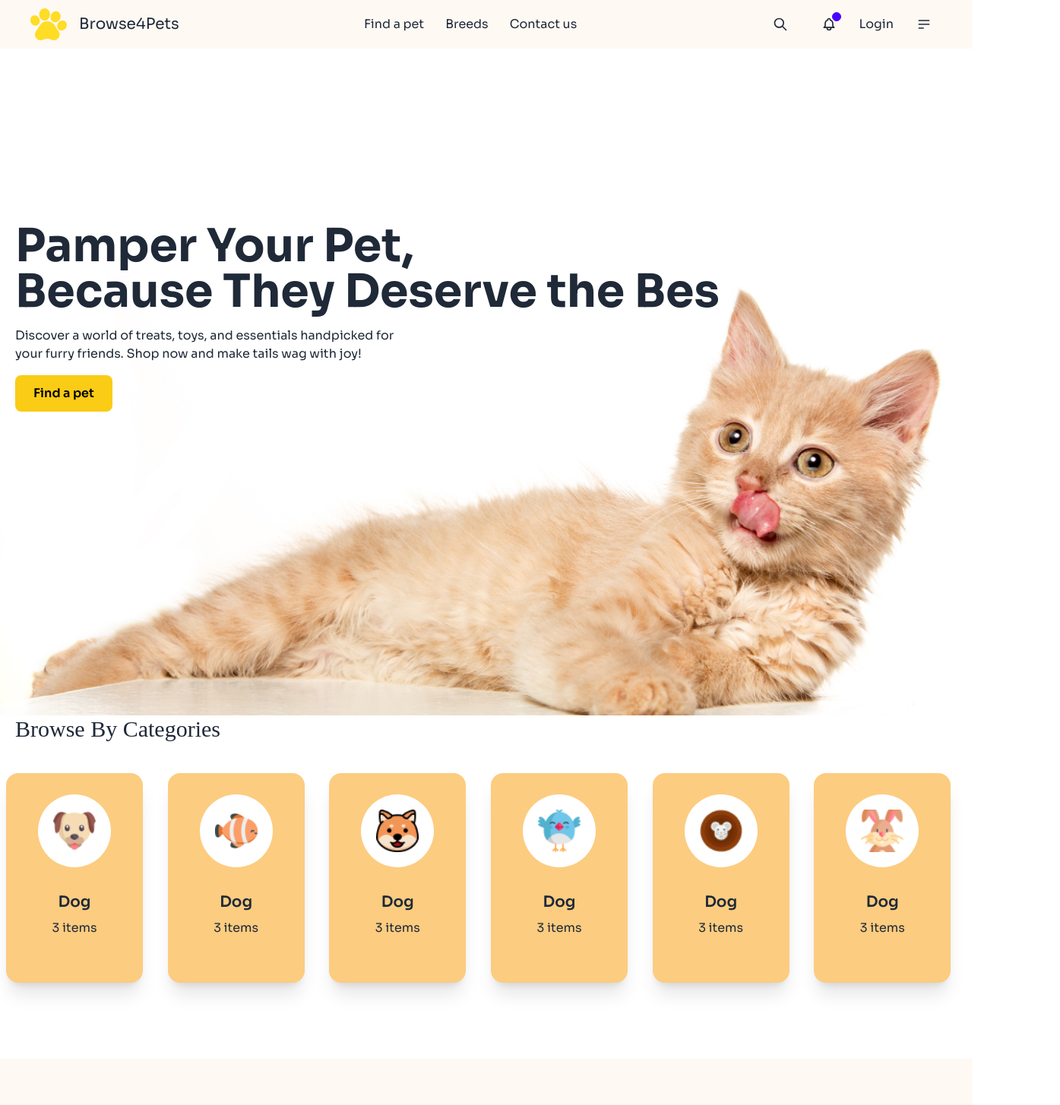
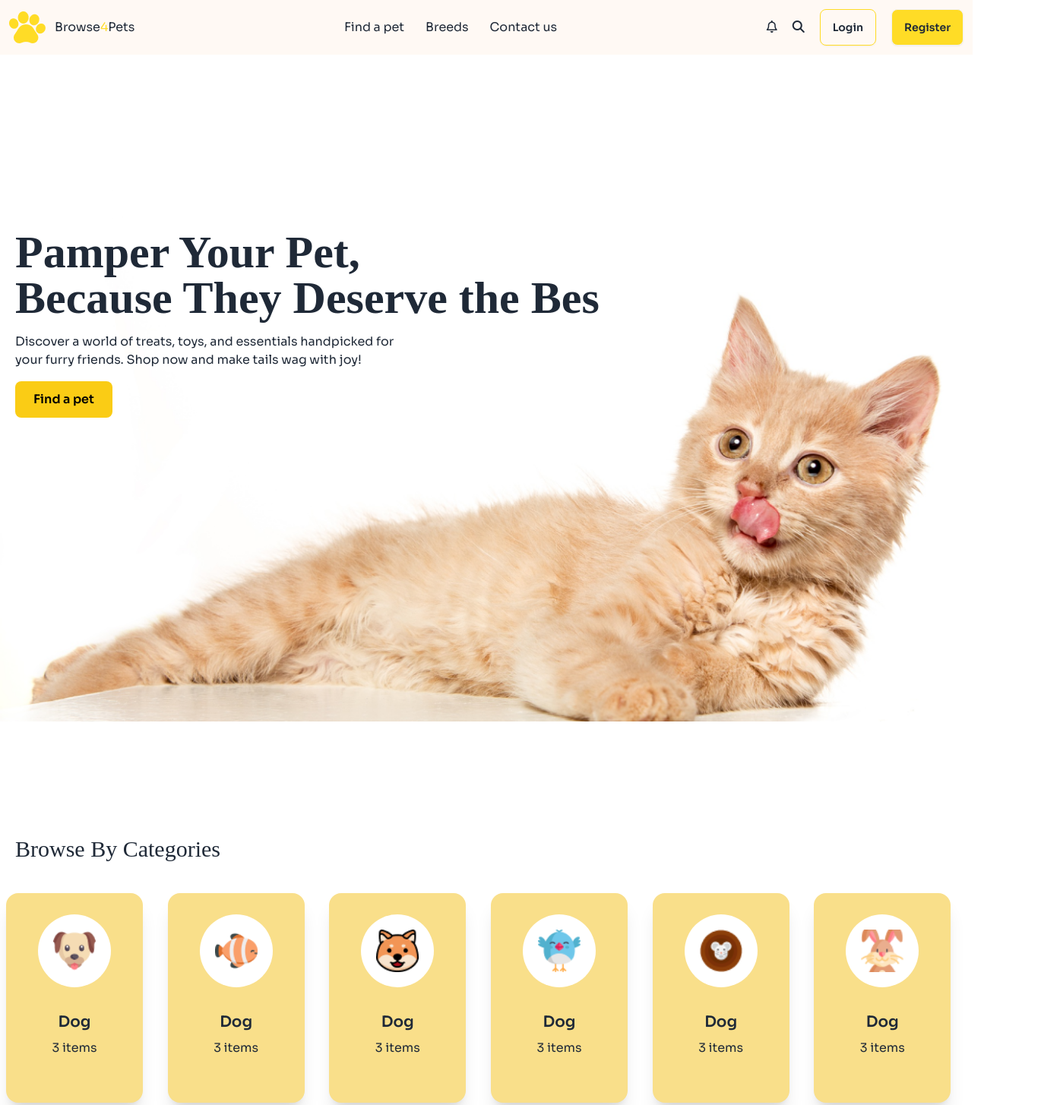
Before and after one commit to naifulnaife/Browse4Pets, a plain HTML site: page index.html in a window 1280 px wide. Shown: the top 1455 px of the page at 76% size, 1395 px wide, since content can reach past the window. Drawn offline with nearby package versions, Linux system fonts and the light colour scheme; a web font is replaced by a local one.

Commit message:
challenge part

```diff
--- a/index.html
+++ b/index.html
@@ -54,156 +54,67 @@
 <body class="sora-normal">
     <header>
         <nav class="bg-[#FFF9F4]">
-            <!-- <div>
-                <div class="container mx-auto navbar bg-base-100 flex justify-evenly">
 
-                    <div>
+          <div class="lg:hidden mx-5 p-3 flex justify-between items-center">
 
             <div>
               <img src="c1-assets/logo-header.png" alt="">
             </div>
             <div>
-                            <div class="navbar-center">
-                                <a class="text-xl" >Browse<span>4</span>Pets
-                                </a>
+              <div class="lg:hidden relative">
+                <input type="checkbox" id="menu-toggle" class="peer hidden">
+                <label for="menu-toggle" class="flex flex-col space-y-1 cursor-pointer">
+                    <span class="block w-6 h-1 bg-gray-700"></span>
+                    <span class="block w-6 h-1 bg-gray-700"></span>
+                    <span class="block w-6 h-1 bg-gray-700"></span>
+                </label>
+                <ul class="absolute top-12 right-0 bg-white shadow-lg rounded-lg p-4 space-y-4 w-40 hidden peer-checked:block">
+                    <li><a href="" class="block text-gray-800 hover:text-yellow-500">Find a pet</a></li>
+                    <li><a href="" class="block text-gray-800 hover:text-yellow-500">Breeds</a></li>
+                    <li><a href="" class="block text-gray-800 hover:text-yellow-500">Contact us</a></li>
+                </ul>
             </div>
             </div>
 
           </div>
-                    <div class="flex gap-7 justify-center">
 
+          <div class="hidden lg:flex justify-between items-center p-3 container mx-auto">
+
+            <div class="flex items-center gap-3">
               <div>
-                            <a href="">Find a pet</a>
+                <img src="c1-assets/logo-header.png" alt="">
               </div>
               <div>
-                            <a href="">Breeds</a>
+                <h1>Browse<span class="text-[#FFDC26]">4</span>Pets</h1>
               </div>
-                        <div>
-                            <a href="">Contact us</a>
           </div>
+
+          <div class="flex gap-7">
+
+            <div><a href="">Find a pet</a></div>
+            <div><a href="">Breeds</a></div>
+            <div><a href="">Contact us</a></div>
 
           </div>
 
-                    <div class="navbar-end">
-                      <button class="btn btn-ghost btn-circle">
-                        <svg
-                          xmlns="http://www.w3.org/2000/svg"
-                          class="h-5 w-5"
-                          fill="none"
-                          viewBox="0 0 24 24"
-                          stroke="currentColor">
-                          <path
-                            stroke-linecap="round"
-                            stroke-linejoin="round"
-                            stroke-width="2"
-                            d="M21 21l-6-6m2-5a7 7 0 11-14 0 7 7 0 0114 0z" />
-                        </svg>
-                      </button>
-                      <button class="btn btn-ghost btn-circle">
-                        <div class="indicator">
-                          <svg
-                            xmlns="http://www.w3.org/2000/svg"
-                            class="h-5 w-5"
-                            fill="none"
-                            viewBox="0 0 24 24"
-                            stroke="currentColor">
-                            <path
-                              stroke-linecap="round"
-                              stroke-linejoin="round"
-                              stroke-width="2"
-                              d="M15 17h5l-1.405-1.405A2.032 2.032 0 0118 14.158V11a6.002 6.002 0 00-4-5.659V5a2 2 0 10-4 0v.341C7.67 6.165 6 8.388 6 11v3.159c0 .538-.214 1.055-.595 1.436L4 17h5m6 0v1a3 3 0 11-6 0v-1m6 0H9" />
-                          </svg>
-                          <span class="badge badge-xs badge-primary indicator-item"></span>
-                        </div>
-                      </button>
-                      <div class="navbar-start">
-                        <div class="dropdown">
-                          <div tabindex="0" role="button" class="btn btn-ghost btn-circle">
-                            <svg
-                              xmlns="http://www.w3.org/2000/svg"
-                              class="h-5 w-5"
-                              fill="none"
-                              viewBox="0 0 24 24"
-                              stroke="currentColor">
-                              <path
-                                stroke-linecap="round"
-                                stroke-linejoin="round"
-                                stroke-width="2"
-                                d="M4 6h16M4 12h16M4 18h7" />
-                            </svg>
-                          </div>
-                          <ul
-                            tabindex="0"
-                            class="menu menu-sm dropdown-content bg-base-100 rounded-box z-[1] mt-3 w-52 p-2 shadow">
-                            <li><a>Homepage</a></li>
-                            <li><a>Portfolio</a></li>
-                            <li><a>About</a></li>
-                          </ul>
-                        </div>
-                      </div>
-                    </div>
-                  </div>
-            </div> -->
-            <div>
-                <div class="container mx-auto navbar bg-base-100 flex justify-between items-center px-10 bg-[#FFF9F4]">
-                    <!-- Left Section -->
-                    <div class="flex items-center gap-4">
-                        <img src="c1-assets/logo-header.png" alt="">
-                        <div class="navbar-center">
-                            <a class="text-xl">Browse<span>4</span>Pets</a>
-                        </div>
+
+          <div class="flex items-center gap-5">
+
+            <div><i class="fa-regular fa-bell"></i></div>
+            <div><i class="fa-solid fa-magnifying-glass"></i></div>
+            <div><button class="btn bg-transparent border-[#FFDC26]">Login</button></div>
+            <div><button class="btn bg-[#FFDC26]">Register</button></div>
+
           </div>
 
-                    <!-- Center Section -->
-                    <div class="flex gap-7">
-                        <a href="">Find a pet</a>
-                        <a href="">Breeds</a>
-                        <a href="">Contact us</a>
-                    </div>
-
-                    <!-- Right Section -->
-                    <div class="sm:flex items-center gap-4">
-                        <button class="btn btn-ghost btn-circle">
-                            <svg xmlns="http://www.w3.org/2000/svg" class="h-5 w-5" fill="none" viewBox="0 0 24 24" stroke="currentColor">
-                                <path stroke-linecap="round" stroke-linejoin="round" stroke-width="2" d="M21 21l-6-6m2-5a7 7 0 11-14 0 7 7 0 0114 0z" />
-                            </svg>
-                        </button>
-                        <button class="btn btn-ghost btn-circle">
-                            <div class="indicator">
-                                <svg xmlns="http://www.w3.org/2000/svg" class="h-5 w-5" fill="none" viewBox="0 0 24 24" stroke="currentColor">
-                                    <path stroke-linecap="round" stroke-linejoin="round" stroke-width="2" d="M15 17h5l-1.405-1.405A2.032 2.032 0 0118 14.158V11a6.002 6.002 0 00-4-5.659V5a2 2 0 10-4 0v.341C7.67 6.165 6 8.388 6 11v3.159c0 .538-.214 1.055-.595 1.436L4 17h5m6 0v1a3 3 0 11-6 0v-1m6 0H9" />
-                                </svg>
-                                <span class="badge badge-xs badge-primary indicator-item"></span>
-                            </div>
-                        </button>
-                        <div>
-
-                                <button>Login</button>
-
-                        </div>
-                        <div class="dropdown">
-                            <div tabindex="0" role="button" class="btn btn-ghost btn-circle">
-                                <svg xmlns="http://www.w3.org/2000/svg" class="h-5 w-5" fill="none" viewBox="0 0 24 24" stroke="currentColor">
-                                    <path stroke-linecap="round" stroke-linejoin="round" stroke-width="2" d="M4 6h16M4 12h16M4 18h7" />
-                                </svg>
-
-                            </div>
-                            <ul tabindex="0" class="menu menu-sm dropdown-content bg-base-100 rounded-box z-[1] mt-3 w-52 p-2 shadow">
-                                <li><a>Homepage</a></li>
-                                <li><a>Portfolio</a></li>
-                                <li><a>About</a></li>
-                            </ul>
-                        </div>
-                    </div>
-                </div>
           </div>
 
         </nav>
 
         <!-- hero section -->
-        <section class="container mx-auto relative pt-[150px] mt-[80px]">
+        <section class="container mx-auto relative lg:pt-[150px] mt-[80px]">
           <div class="relative z-10">
-            <h1 class="font-bold text-6xl sm:text-6xl mx-5">
+            <h1 class="ADLam-normal font-bold text-6xl sm:text-6xl mx-5">
               Pamper Your Pet, <br>Because They Deserve the Bes
             </h1>
 
@@ -216,20 +127,17 @@
             </button>
           </div>
 
-          <!-- Image Positioned Below the Text with Full Width -->
-          <div class="absolute left-0 w-full -bottom-[400px]">
+          <!-- Image is below the text with full width -->
+          <div class="absolute sm:left-0 w-full -bottom-[300px] lg:left-0 w-full -bottom-[400px]">
             <img class="w-full" src="c1-assets/cat-big.png" alt="Cat">
           </div>
         </section>
-
-
-
 
     </header>
 
     <main>
       <!-- browse by categories -->
-        <section class="container mx-auto mt-[400px] mb-10">
+        <section class="container mx-auto mt-[550px] mb-10">
           <div>
             <h1 class="ADLam-normal text-3xl my-10 sm: mx-5">
               Browse By Categories
@@ -238,7 +146,7 @@
           <div class="grid grid-cols-2 mx-2 lg:grid-cols-6 gap-3 justify-center">
 
             <div class="card bg-base-100 w-[180px]
-             shadow-xl bg-[#FCCC80] flex justify-center items-center p-7">
+             shadow-xl bg-[#F9DF8A] flex justify-center items-center p-7">
               <figure >
 
                 <div class="avatar">
@@ -254,7 +162,7 @@
 
               </div>
             </div>
-            <div class="card bg-base-100 w-[180px] shadow-xl bg-[#FCCC80] flex justify-center items-center p-7">
+            <div class="card bg-base-100 w-[180px] shadow-xl bg-[#F9DF8A] flex justify-center items-center p-7">
               <figure>
 
                 <div class="avatar">
@@ -272,7 +180,7 @@
             </div>
 
 
-            <div class="card bg-base-100 w-[180px] shadow-xl bg-[#FCCC80] flex justify-center items-center p-7">
+            <div class="card bg-base-100 w-[180px] shadow-xl bg-[#F9DF8A] flex justify-center items-center p-7">
               <figure>
 
                 <div class="avatar">
@@ -289,7 +197,7 @@
               </div>
             </div>
 
-            <div class="card bg-base-100 w-[180px] shadow-xl bg-[#FCCC80] flex justify-center items-center p-7">
+            <div class="card bg-base-100 w-[180px] shadow-xl bg-[#F9DF8A] flex justify-center items-center p-7">
               <figure>
 
                 <div class="avatar">
@@ -306,7 +214,7 @@
               </div>
             </div>
 
-            <div class="card bg-base-100 w-[180px] shadow-xl bg-[#FCCC80] flex justify-center items-center p-7">
+            <div class="card bg-base-100 w-[180px] shadow-xl bg-[#F9DF8A] flex justify-center items-center p-7">
               <figure>
 
                 <div class="avatar">
@@ -323,7 +231,7 @@
               </div>
             </div>
 
-            <div class="card bg-base-100 w-[180px] shadow-xl bg-[#FCCC80] flex justify-center items-center p-7">
+            <div class="card bg-base-100 w-[180px] shadow-xl bg-[#F9DF8A] flex justify-center items-center p-7">
               <figure>
 
                 <div class="avatar">
@@ -458,9 +366,9 @@
           <h1 class="ADLam-normal text-3xl my-5 sm: mx-5 lg:ml-[90px]">
             Everyday low Price
           </h1>
-            <div class="space-y-5 lg:flex justify-center items-center ">
+            <div class="space-y-5 lg:flex justify-center items-center">
 
-              <div class="bg-gradient-to-r from-[#F8CCFB] to-[#ACD2FD] flex justify-center items-center p-7 h-[480px] rounded-lg sm: mx-5">
+              <div class="bg-gradient-to-r from-[#F8CCFB] to-[#ACD2FD] flex justify-center items-center p-7 h-[480px] mt-[20px] rounded-lg sm: mx-5">
 
                 <div class=" sm: mx-5">
                   <p class="my-3">Under Price</p>
```
Lines whose indentation alone changed are shown as unchanged.
